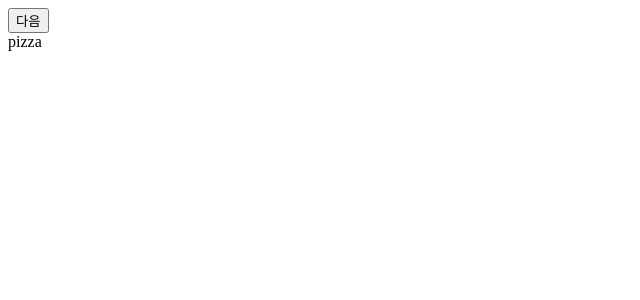
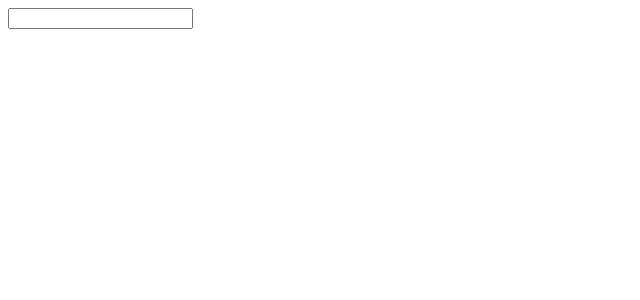
Before and after one commit to kiwi85547/react20240509, a React (Vite) app: page / in a window 1280 px wide. Shown: the top 300 px of the page, without its empty margins (0-640 px from the left). Built offline with nearby package versions, Linux system fonts and the light colour scheme.

Commit message:
상태예제3) input에 입력시 p에 출력

```diff
--- a/src/App.jsx
+++ b/src/App.jsx
@@ -1,18 +1,17 @@
 import React, { useState } from "react";
 
-const foods = ["pizza", "ramen", "coffee", "latte", "burger"];
-
 function App(props) {
-  const [index, setIndex] = useState(0);
-  const food = foods[index];
-  console.log(index);
+  const [text, setText] = useState("");
+  // event를 e로 줄여서 씀
+  function handleUpdateText(e) {
+    console.log(e.target.value);
+    setText(e.target.value);
+  }
   return (
     <div>
-      {index > 0 && <button onClick={() => setIndex(index - 1)}>이전</button>}
-      {index < food.length - 1 && (
-        <button onClick={() => setIndex(index + 1)}>다음</button>
-      )}
-      <div>{food}</div>
+      {/* EventHandler에 들어가는 함수는 handle...를 따름*/}
+      <input type="text" onChange={handleUpdateText} />
+      <p>{text}</p>
     </div>
   );
 }
```
